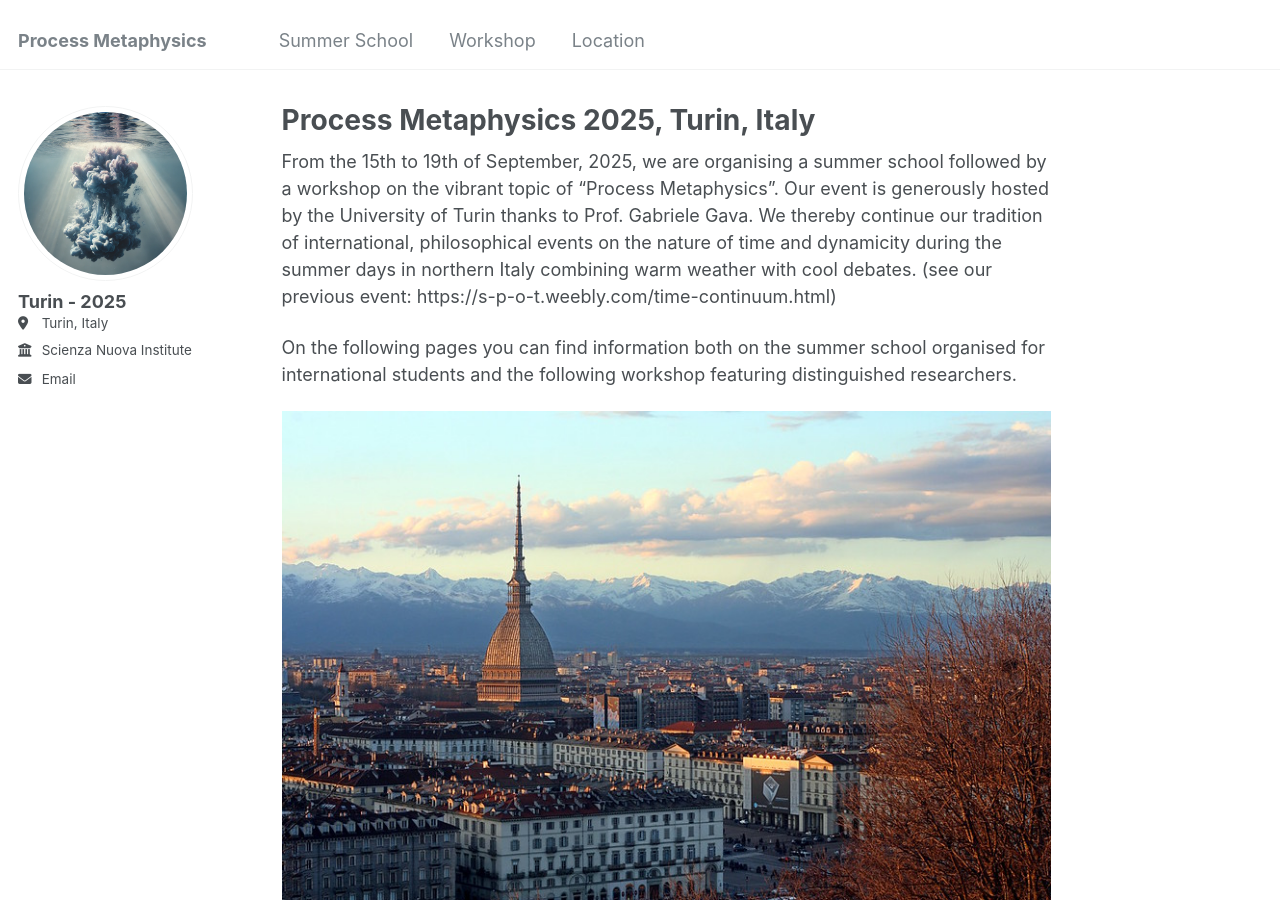
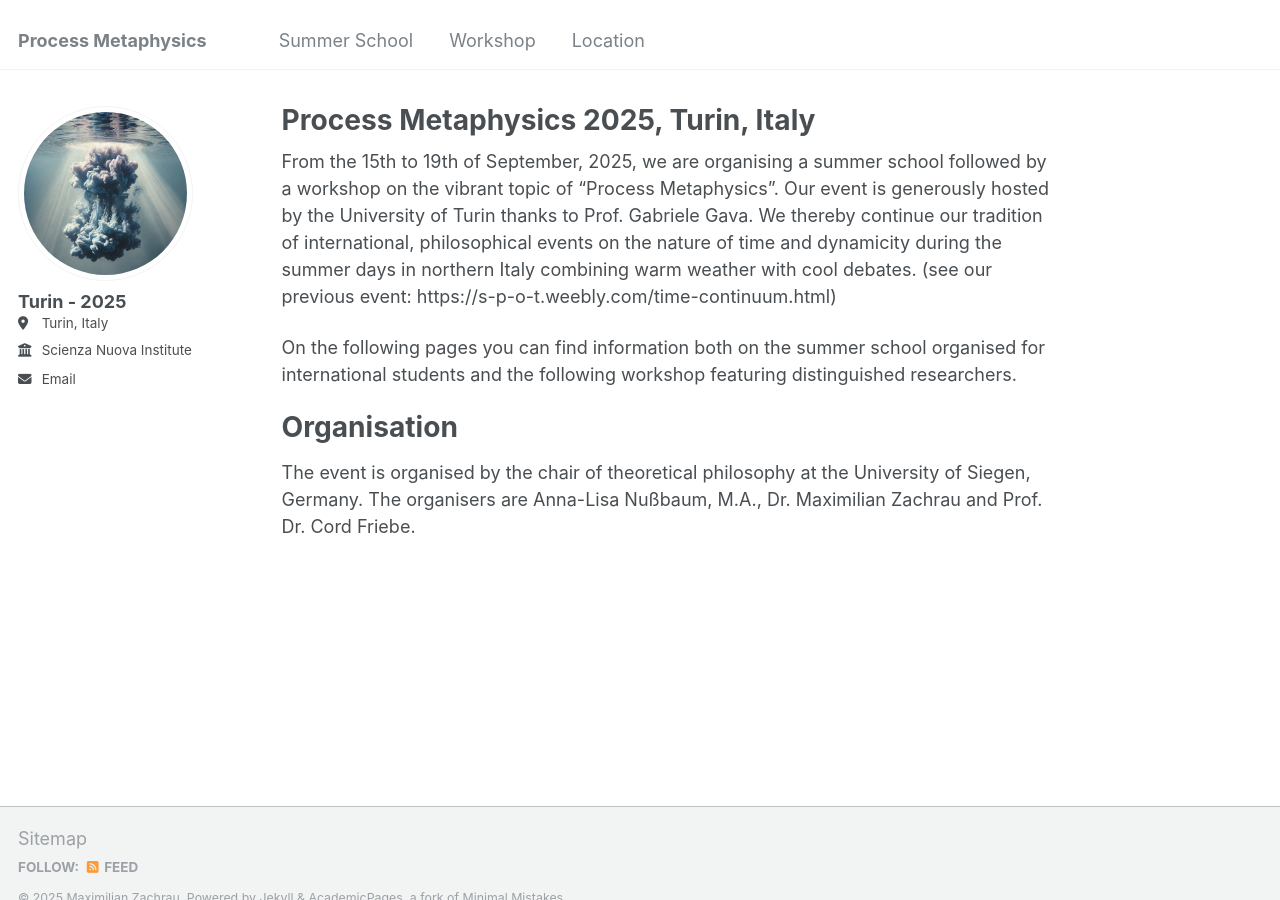
Before and after one commit to k1ssndr/turin2025, a Jekyll site: the page built from _pages/about.md, in a window 1280 px wide and 900 px high. Built offline with Jekyll 4.4.1, drawn with Linux system fonts in a browser that asks for light colours.

Commit message:
Update about.md

```diff
--- a/_pages/about.md
+++ b/_pages/about.md
@@ -11,12 +11,6 @@ From the 15th to 19th of September, 2025, we are organising a summer school foll
 
 On the following pages you can find information both on the summer school organised for international students and the following workshop featuring distinguished researchers.
 
-<img src="https://github.com/k1ssndr/turin2025/blob/master/images/turin.png"/>
-
-![The Mole Antonelliana and in the background the Alps](/images/turin.png)
-
-![The Mole Antonelliana and in the background the Alps](turin.png)
-
 Organisation
 ======
 The event is organised by the chair of theoretical philosophy at the University of Siegen, Germany. The organisers are Anna-Lisa Nußbaum, M.A., Dr. Maximilian Zachrau and Prof. Dr. Cord Friebe.
```
